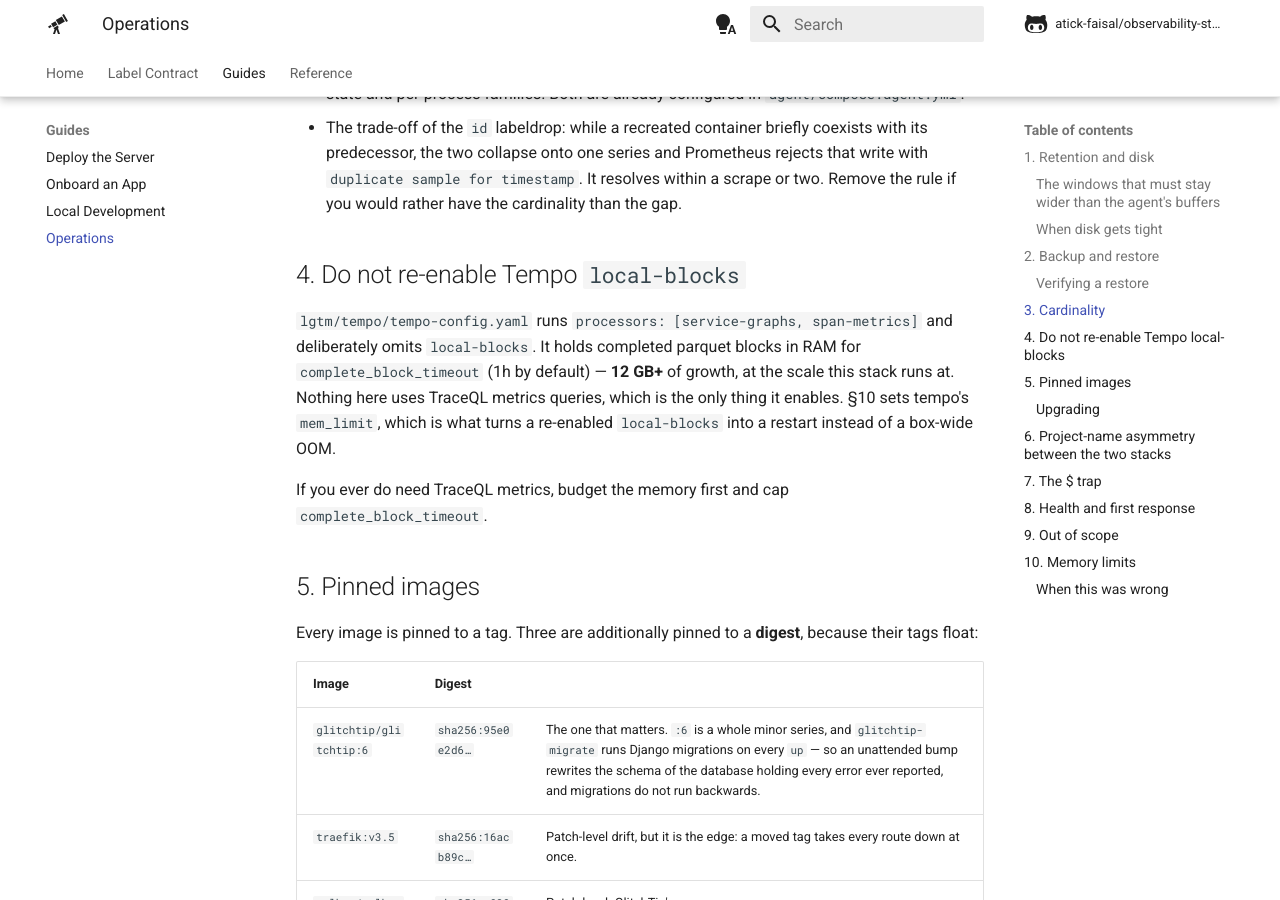
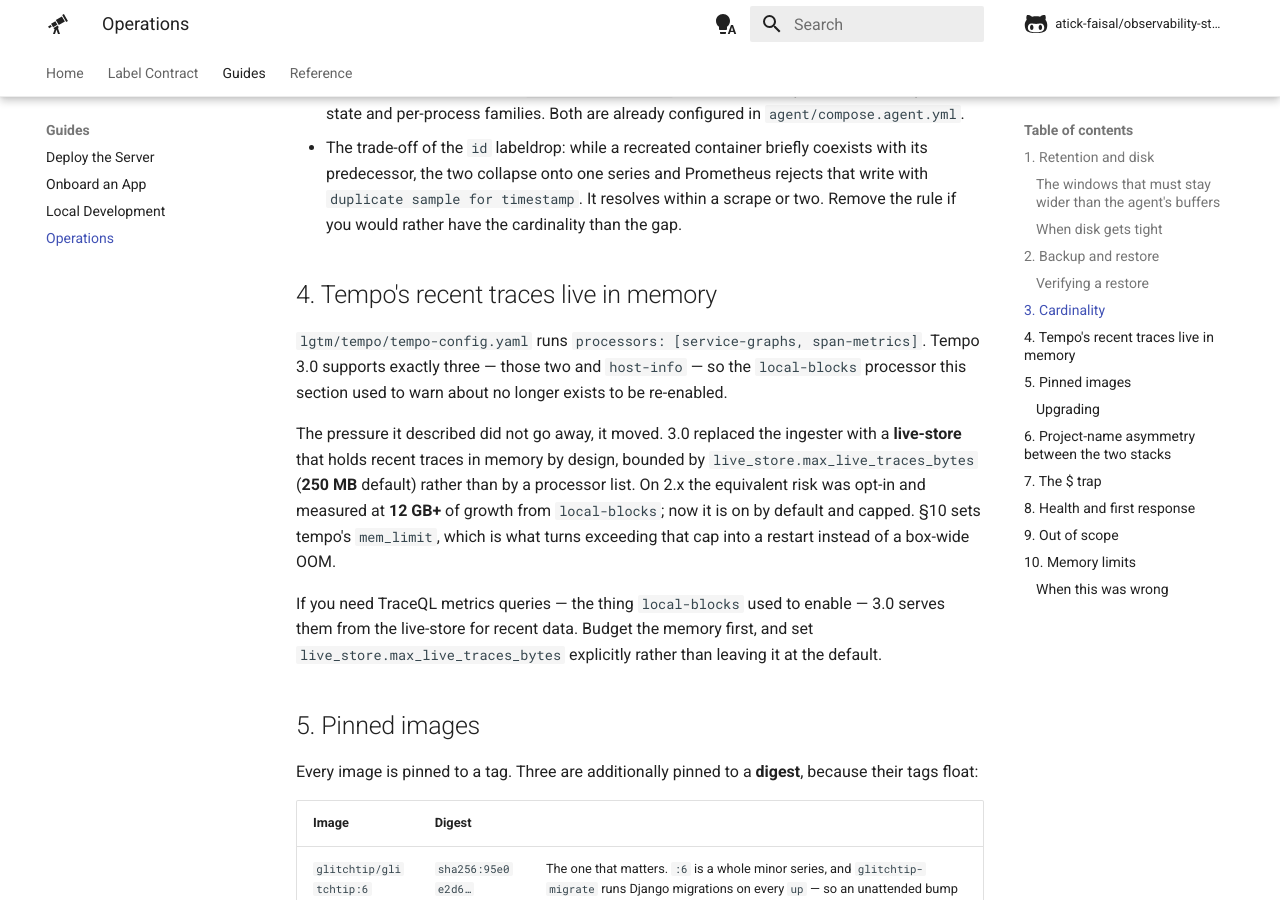
Before and after one commit to atick-faisal/observability-stack, an MkDocs documentation site: the page built from docs/operations.md, in a window 1280 px wide and 900 px high, scrolled down 3853 px. Built offline with MkDocs 1.6.1 and Material for MkDocs 9.7.7, drawn with Linux system fonts in a browser that asks for light colours; comment, search, counter and statistics services are not loaded; some of the changed text lies outside the part shown.

Commit message:
🐛 fix: migrate Tempo's config to 3.0
Tempo 3.0 removed the ingester module and replaced the compactor with a
backend-scheduler/worker pair, so both config blocks are now rejected outright
and the container crash-looped — which CI reported three layers downstream, as
five verify-signals failures about missing traces, span-metrics and
service-graph edges.

`tempo-cli migrate config --mode=monolithic` confirms both blocks simply go.
The ingester's 10s/5m block-cutting has no successor worth writing down: the
live-store's defaults (5s / 30s) are already tighter. block_retention does need
carrying over by hand — the migrate tool drops the value silently — and lands
in overrides, which beats the scheduler's and the worker's copies of the
compaction config and keeps retention one number in one place.

Verified end-to-end against an existing 2.x tempo_data volume: all 7
verify-signals steps and every dashboard panel pass, including the generator's
write_relabel_configs, which still produce the same label vocabulary.

CI now waits on Tempo's /ready alongside Loki's, so the next time a major
version stops accepting a config block it says so in the wait step.

Co-Authored-By: Claude Opus 5 <noreply@anthropic.com>

```diff
--- a/compose.lgtm.yml
+++ b/compose.lgtm.yml
@@ -152,8 +152,9 @@ services:
     build: ./lgtm/tempo
     restart: unless-stopped
     logging: *obs-logging
-    # Bounded only because local-blocks stays off (§4) — this limit is what turns
-    # a re-enabled local-blocks into a restart instead of a box-wide OOM.
+    # The live-store holds recent traces in memory, capped at 250 MB by default
+    # (docs/operations.md §4) — this limit is what turns exceeding that into a
+    # restart instead of a box-wide OOM.
     mem_limit: 512m
     volumes:
       - tempo_data:/var/tempo
--- a/docs/operations.md
+++ b/docs/operations.md
@@ -142,16 +142,22 @@ The rules that keep it bounded, from `docs/labels.md`:
   `duplicate sample for timestamp`. It resolves within a scrape or two. Remove the rule if you
   would rather have the cardinality than the gap.
 
-## 4. Do not re-enable Tempo `local-blocks`
+## 4. Tempo's recent traces live in memory
 
-`lgtm/tempo/tempo-config.yaml` runs `processors: [service-graphs, span-metrics]` and
-deliberately omits `local-blocks`. It holds completed parquet blocks in RAM for
-`complete_block_timeout` (1h by default) — **12 GB+** of growth, at the scale this stack runs at.
-Nothing here uses TraceQL metrics queries, which is the only thing it enables. §10 sets
-tempo's `mem_limit`, which is what turns a re-enabled `local-blocks` into a restart instead of a
-box-wide OOM.
+`lgtm/tempo/tempo-config.yaml` runs `processors: [service-graphs, span-metrics]`. Tempo 3.0
+supports exactly three — those two and `host-info` — so the `local-blocks` processor this
+section used to warn about no longer exists to be re-enabled.
 
-If you ever do need TraceQL metrics, budget the memory first and cap `complete_block_timeout`.
+The pressure it described did not go away, it moved. 3.0 replaced the ingester with a
+**live-store** that holds recent traces in memory by design, bounded by
+`live_store.max_live_traces_bytes` (**250 MB** default) rather than by a processor list. On 2.x
+the equivalent risk was opt-in and measured at **12 GB+** of growth from `local-blocks`; now it
+is on by default and capped. §10 sets tempo's `mem_limit`, which is what turns exceeding that
+cap into a restart instead of a box-wide OOM.
+
+If you need TraceQL metrics queries — the thing `local-blocks` used to enable — 3.0 serves them
+from the live-store for recent data. Budget the memory first, and set
+`live_store.max_live_traces_bytes` explicitly rather than leaving it at the default.
 
 ## 5. Pinned images
 
@@ -295,7 +301,7 @@ app host that shares it. A limit converts the second failure into the first.
 |---|---|---|
 | prometheus | `1g` | The one most likely to grow: cardinality, plus the 8h out-of-order head (§1). |
 | loki | `512m` | |
-| tempo | `512m` | Bounded specifically because `local-blocks` stays off (§4) — this limit is what turns a re-enabled `local-blocks` into a restart instead of a box-wide OOM. |
+| tempo | `512m` | The live-store holds recent traces in memory, capped at 250 MB by default (§4) — this limit is what turns exceeding that into a restart instead of a box-wide OOM. Measured at ~165 MiB under the demo's load on Tempo 3.0. |
 | grafana | `512m` | Query-time aggregation on a wide dashboard is the spike case, and it is not a theoretical one — see "When this was wrong" below. Measured idle at ~178 MiB on Grafana 13. |
 | traefik | `128m` | Reverse proxy plus JSON access logging. Watch it if request volume grows a lot. |
 | glitchtip-postgres | `512m` | |
```
Also changed, not shown: other parts of docs/operations.md (+2 -2 lines), 2 other files.
